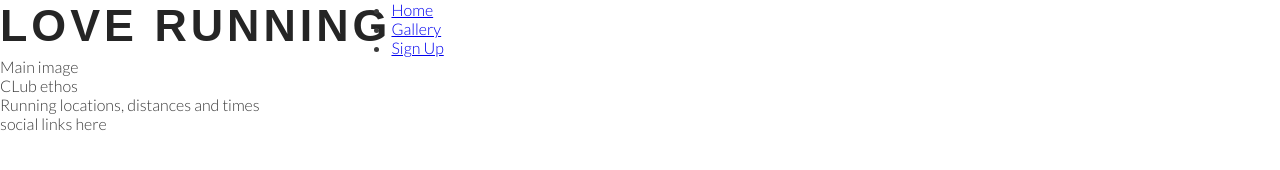
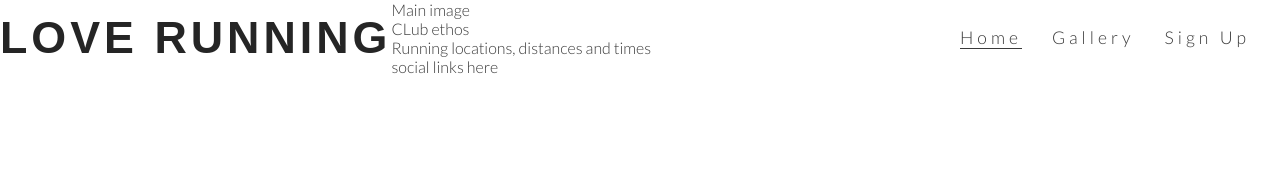
Before and after one commit to Supersheep50/love-running, a plain HTML site: page index.html in a window 1280 px wide. Drawn offline with Linux system fonts and the light colour scheme.

Commit message:
Made font changes to Header

```diff
--- a/assets/css/style.css
+++ b/assets/css/style.css
@@ -28,3 +28,34 @@ h1,h2 {
     float: left;
     font-size: 280%;
 }
+
+/*navigation links */
+
+#menu {
+    font-size: 110%;
+    letter-spacing: 4px;
+}
+
+#menu, #logo {
+    line-height: 75px;
+}
+
+#menu li {
+    float: right;
+    list-style-type: none;
+    margin-right: 30px;
+}
+
+#menu a {
+    text-decoration: none;
+    color: inherit;
+
+}
+
+#menu a:hover {
+    border-bottom: 1px solid #3a3a3a;
+}
+
+.active {
+    border-bottom: 1px solid #3a3a3a;
+}
--- a/index.html
+++ b/index.html
@@ -15,17 +15,19 @@
         <a href="index.html">
             <h1 id="logo">Love Running</h1>
         </a>
-        <nav>
+        <nav id="menu">
             <ul>
                 <li>
-                    <a href="index.html" >Home</a>
+                    <a href="#"> Sign Up</a>
                 </li>
                 <li>
                     <a href="#">Gallery</a>
                 </li>
                 <li>
-                    <a href="#"> Sign Up</a>
+                    <a href="index.html" class="active">Home</a>
                 </li>
+
+
             </ul>
         </nav>
     </header>
```
